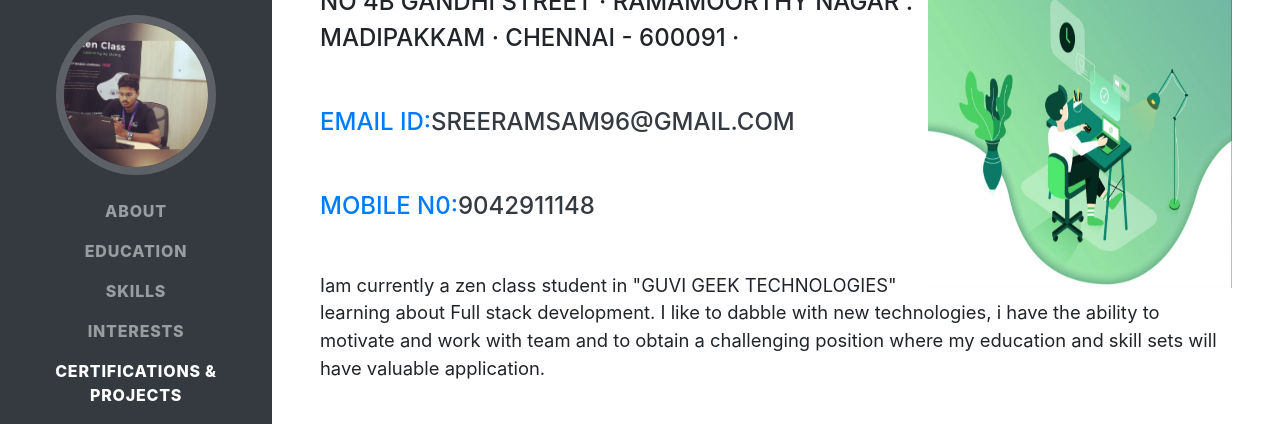
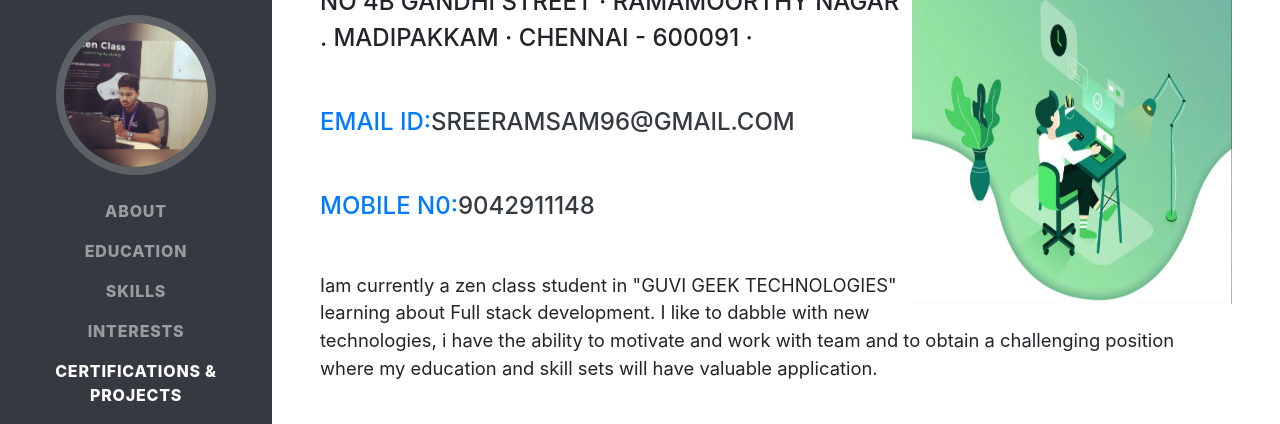
Before and after one commit to sreeramsam/sreeramsam.github.io, a website with bundled scripts: page index.html in a window 1280 px wide. Shown: the part 189-613 px from the top of the page. Built offline with nearby package versions, Linux system fonts and the light colour scheme; a web font is replaced by a local one.

Commit message:
Update index.html

```diff
--- a/index.html
+++ b/index.html
@@ -67,7 +67,7 @@
                 <span class="text-danger">R.SREERAMCHANDRAN</span>
               </h1>
 
-            <img src = "img/theme..JPG" alt"" style="width:19em;height:19em;float:right">
+            <img src = "img/theme..JPG" alt"" style="width:20em;height:20em;float:right">
 
 
         <div class="subheading mb-5">No 4B Gandhi Street · Ramamoorthy nagar . Madipakkam · Chennai - 600091 ·
```
